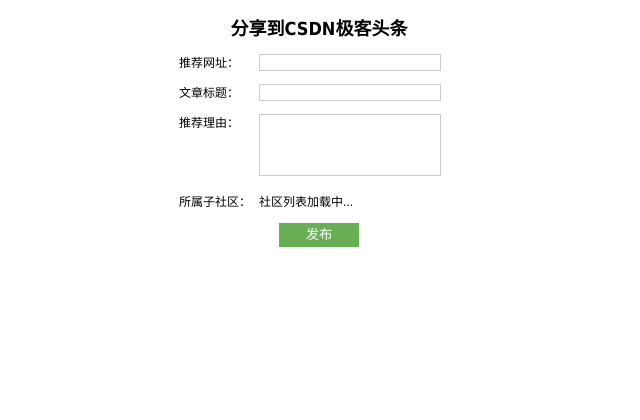
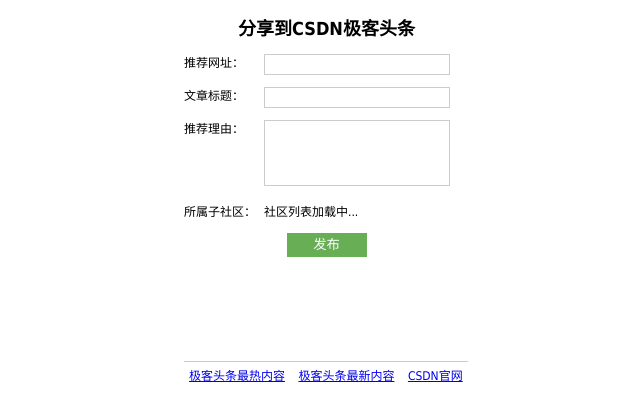
Before and after one commit to zzbo/csdn-geek-sharing-tool, a website: page data/main.html in a window 1280 px wide. Shown: the whole page, without its empty margins (321-961 px from the left). Drawn offline with Linux system fonts and the light colour scheme.

Commit message:
添加底部链接

```diff
--- a/data/main.css
+++ b/data/main.css
@@ -9,8 +9,11 @@
 	text-align: center;
 }
 .wrap {
-	width: 280px;
+	width: 285px;
+	height: 370px;
 	margin: 15px auto;
+	position: relative;
+	padding-left: 15px;
 }
 dl {
 	margin: 12px 0;
@@ -56,3 +59,15 @@
 	display: none;
 	margin-top: 14px;
 }
+.input-style {
+	padding: 2px;
+}
+.bottom {
+	position: absolute;
+	bottom: 0;
+	border-top: 1px solid #ccc;
+	padding-top: 5px;
+}
+.bottom a {
+	margin: 0 5px;
+}
--- a/data/main.html
+++ b/data/main.html
@@ -10,16 +10,16 @@
         <h2>分享到CSDN极客头条</h2>
         <dl>
             <dt class="item-name">推荐网址：</dt>
-			<dd class="item-content"><input type="text" id="J-share-url" readonly /></dd>
+            <dd class="item-content"><input type="text" id="J-share-url" class="input-style" readonly /></dd>
         </dl>
         <dl>
             <dt class="item-name">文章标题：</dt>
-			<dd class="item-content"><input type="text" id="J-share-title" /></dd>
+            <dd class="item-content"><input type="text" id="J-share-title" class="input-style" /></dd>
         </dl>
         <dl>
             <dt class="item-name">推荐理由：</dt>
             <dd class="item-content">
-				<textarea id="J-share-reason"></textarea>
+                <textarea id="J-share-reason" class="input-style"></textarea>
             </dd>
         </dl>
         <dl>
@@ -34,6 +34,11 @@
             <button id="J-publish" class="publish-btn">发布</button>
         </div>
         <div class="tip" id="J-tip"></div>
+        <div class="bottom">
+            <a href="http://geek.csdn.net/hot" target="_blank">极客头条最热内容</a>
+            <a href="http://geek.csdn.net/new" target="_blank">极客头条最新内容</a>
+            <a href="http://www.csdn.net/" target="_blank">CSDN官网</a>
+        </div>
     </div>
 </body>
 </html>
```
Lines whose indentation alone changed are shown as unchanged.
